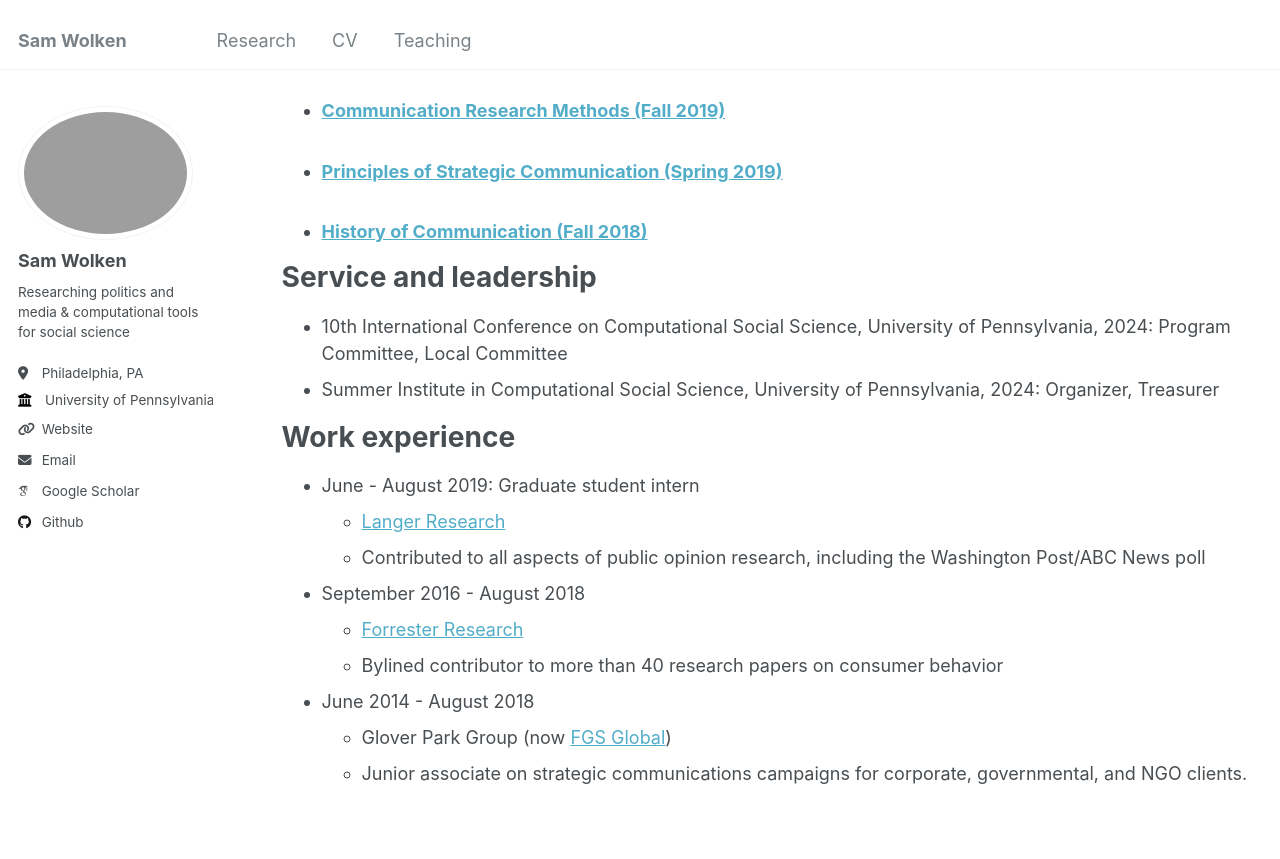
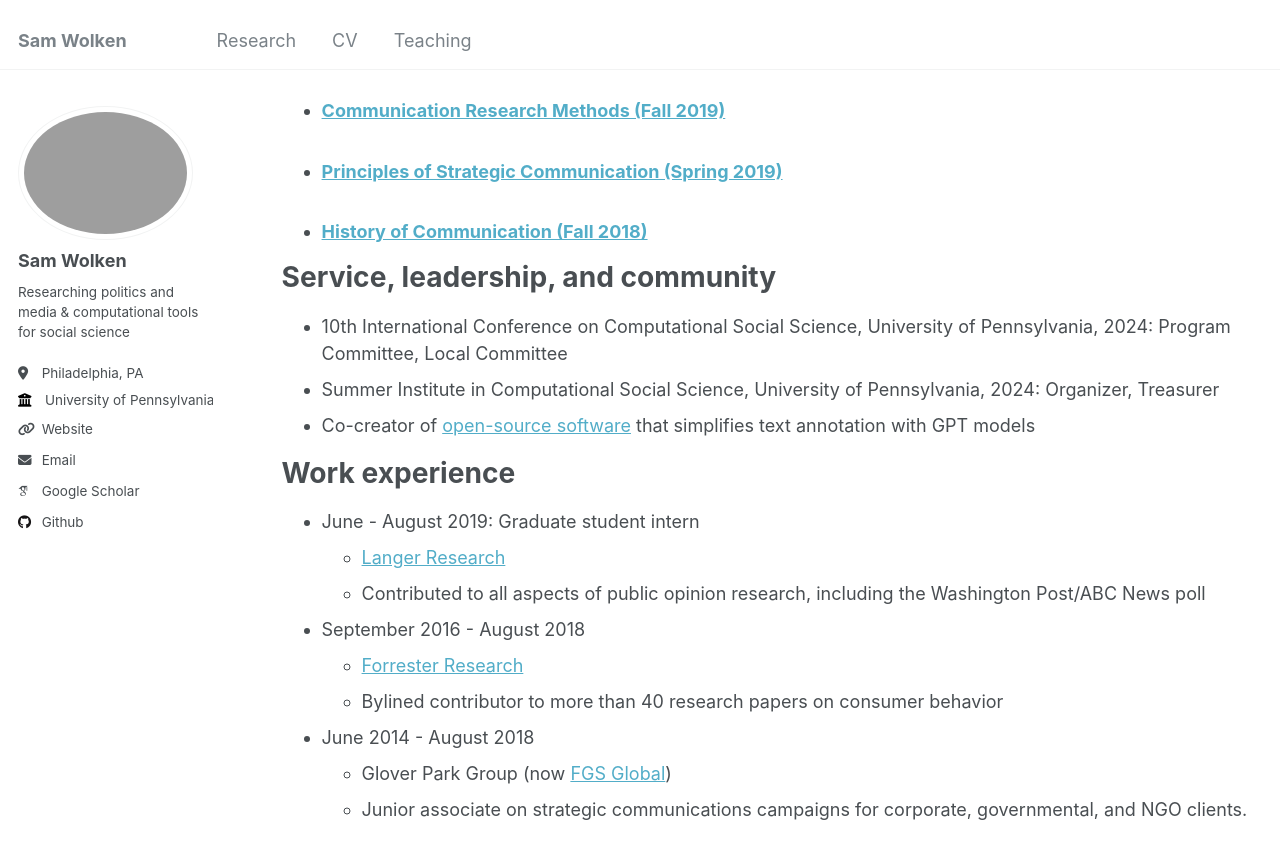
Before and after one commit to swolken/.github.io, a Jekyll site: the page built from _pages/cv.md, in a window 1280 px wide and 900 px high, scrolled down 1457 px. Shown: the top 859 px of the window. Built offline with Jekyll 4.4.1, drawn with Linux system fonts in a browser that asks for light colours; some web fonts are replaced.

Commit message:
Update cv.md

```diff
--- a/_pages/cv.md
+++ b/_pages/cv.md
@@ -34,10 +34,11 @@ Teaching
     {% include archive-single-cv.html %}
   {% endfor %}</ul>
 
-Service and leadership
+Service, leadership, and community
 ======
 * 10th International Conference on Computational Social Science, University of Pennsylvania, 2024: Program Committee, Local Committee
 * Summer Institute in Computational Social Science, University of Pennsylvania, 2024: Organizer, Treasurer
+* Co-creator of [open-source software]([url](https://github.com/npangakis/gpt_annotate)) that simplifies text annotation with GPT models
 
 Work experience
 ======
```
